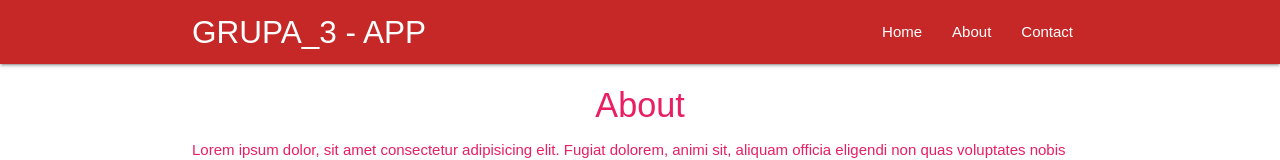
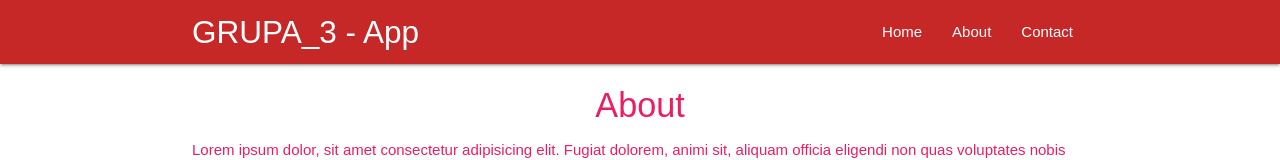
Before and after one commit to kaluznymarcin/CODEME-E9-APP, a React (Create React App) app: page /about in a window 1280 px wide. Shown: the top 160 px of the page. Built offline with nearby package versions, Linux system fonts and the light colour scheme.

Commit message:
I also added the react-router-dom through npm to the project and wrapped the components with the router. in the Navbar i use the Link function form react to not send a request to the server every time a user clicks a link in the navbar so that the server has to load the page every time

```diff
--- a/src/components/Navbar.js
+++ b/src/components/Navbar.js
@@ -8,7 +8,7 @@ const Navbar = () => {
     return (
         <nav className="nav-wrapper red darken-3">
             <div className="container">
-                <Link to="/" className="brand-logo">GRUPA_3 - APP</Link>
+                <Link to="/" className="brand-logo">GRUPA_3 - App</Link>
                 <ul className="right">
                     <li><Link to="/">Home</Link></li>
                     <li><Link to="/about">About</Link></li>
```
